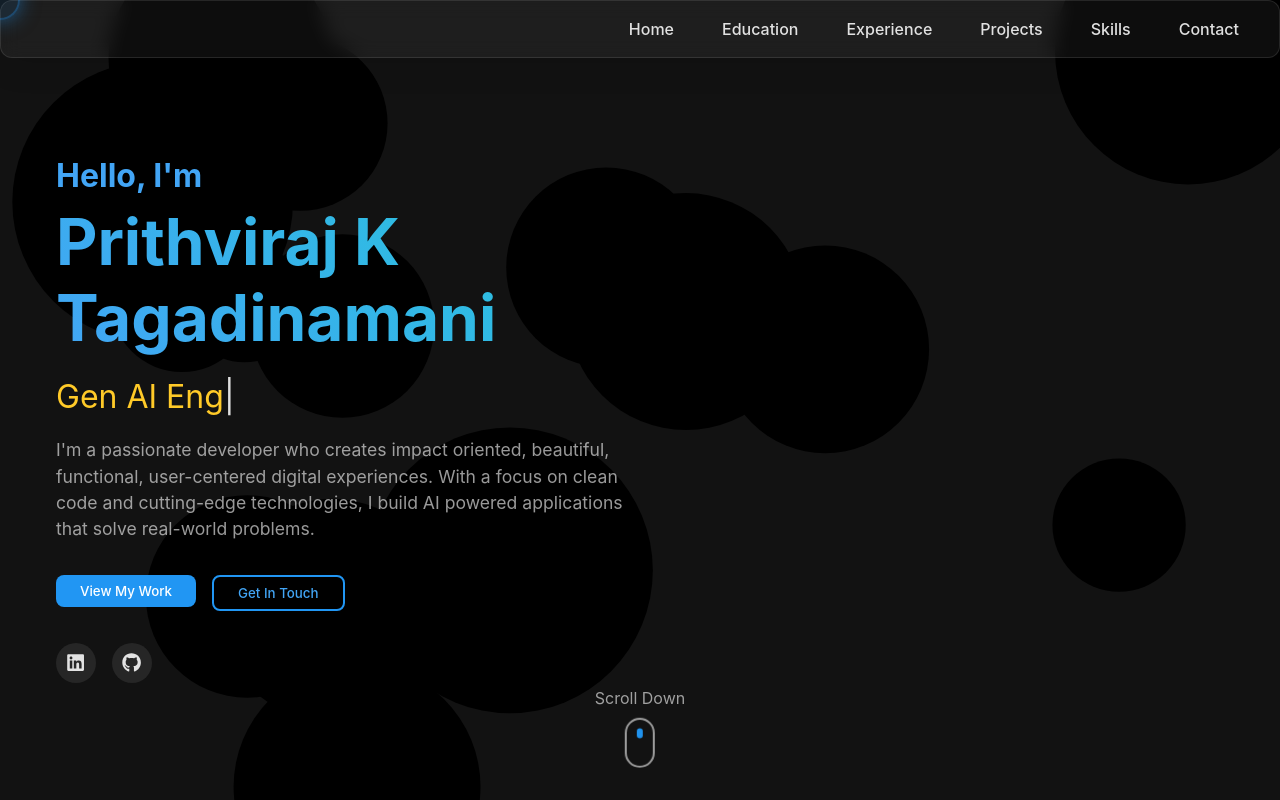
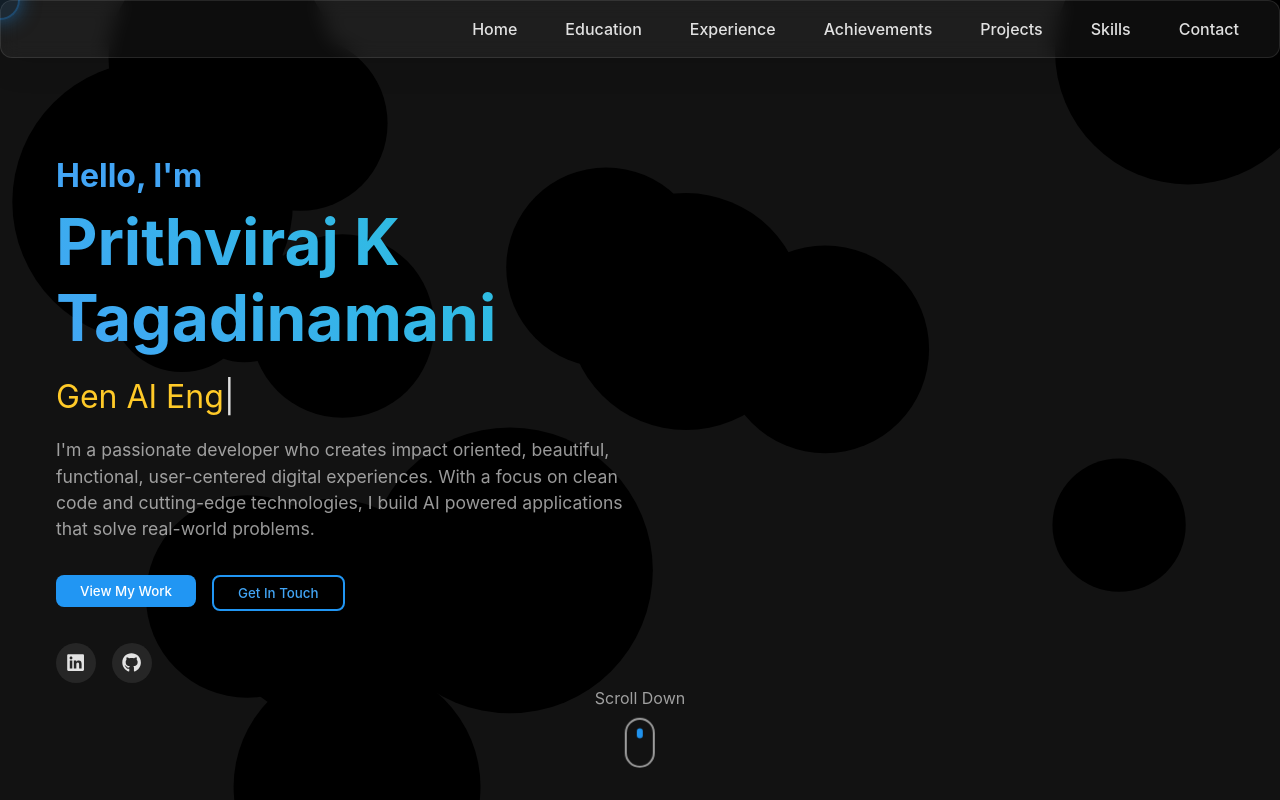
Before and after one commit to prithviraj-kt/portfolio_ui, a React (Vite) app: page / in a window 1280 px wide. Shown: the top 800 px of the page. Built offline with nearby package versions, Linux system fonts and the light colour scheme.

Commit message:
pipeline updated

```diff
--- a/src/components/Navbar.jsx
+++ b/src/components/Navbar.jsx
@@ -7,7 +7,7 @@ const navLinks = [
   { id: 'home', label: 'Home' },
   { id: 'education', label: 'Education' },
   { id: 'experience', label: 'Experience' },
-  // { id: 'achievements', label: 'Achievements' },
+  { id: 'achievements', label: 'Achievements' },
   { id: 'projects', label: 'Projects' },
   { id: 'skills', label: 'Skills' },
   { id: 'contact', label: 'Contact' }
--- a/src/pages/Home.jsx
+++ b/src/pages/Home.jsx
@@ -12,7 +12,7 @@ const Home = () => {
       <Hero />
       <Education />
       <Experience />
-      {/* <Achievements /> */}
+      <Achievements />
       <Projects />
       <Skills />
       <Contact />
```
